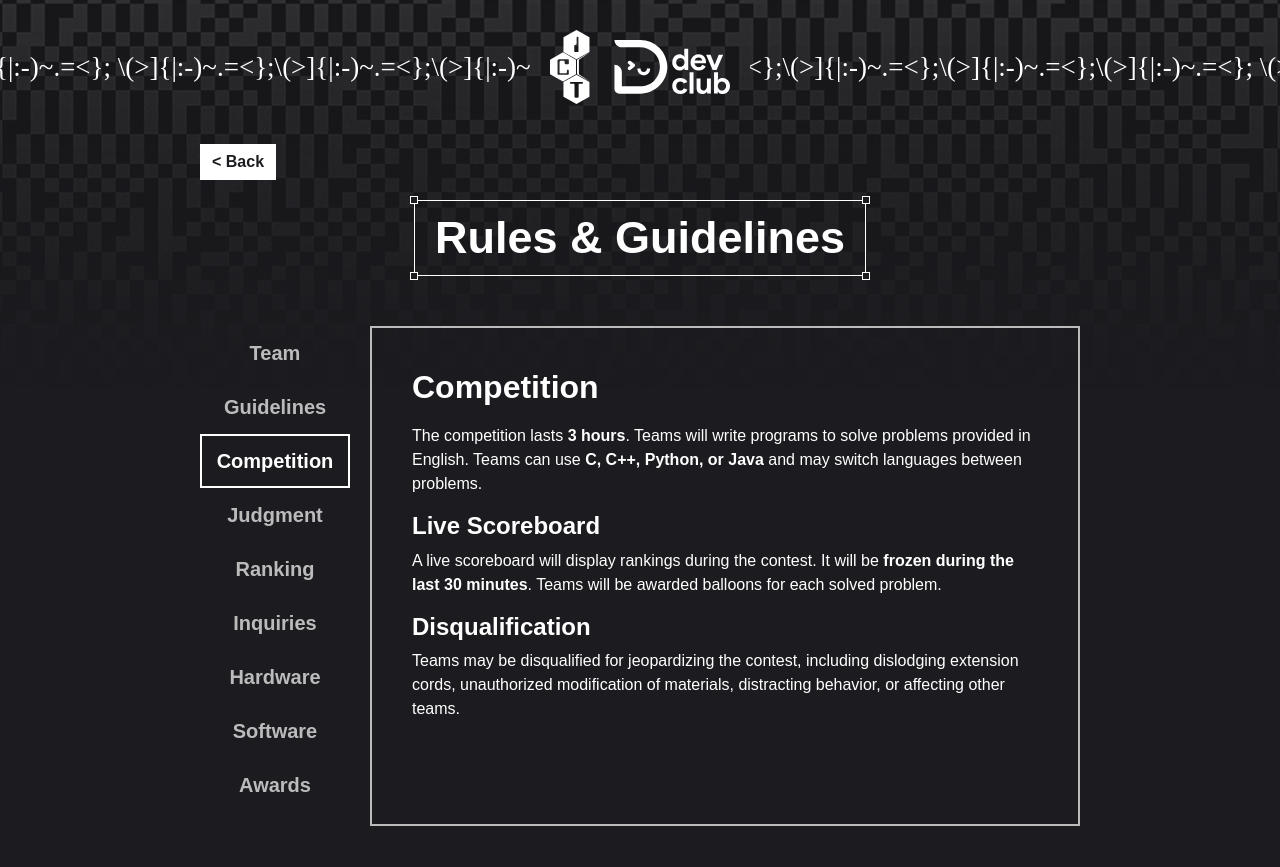
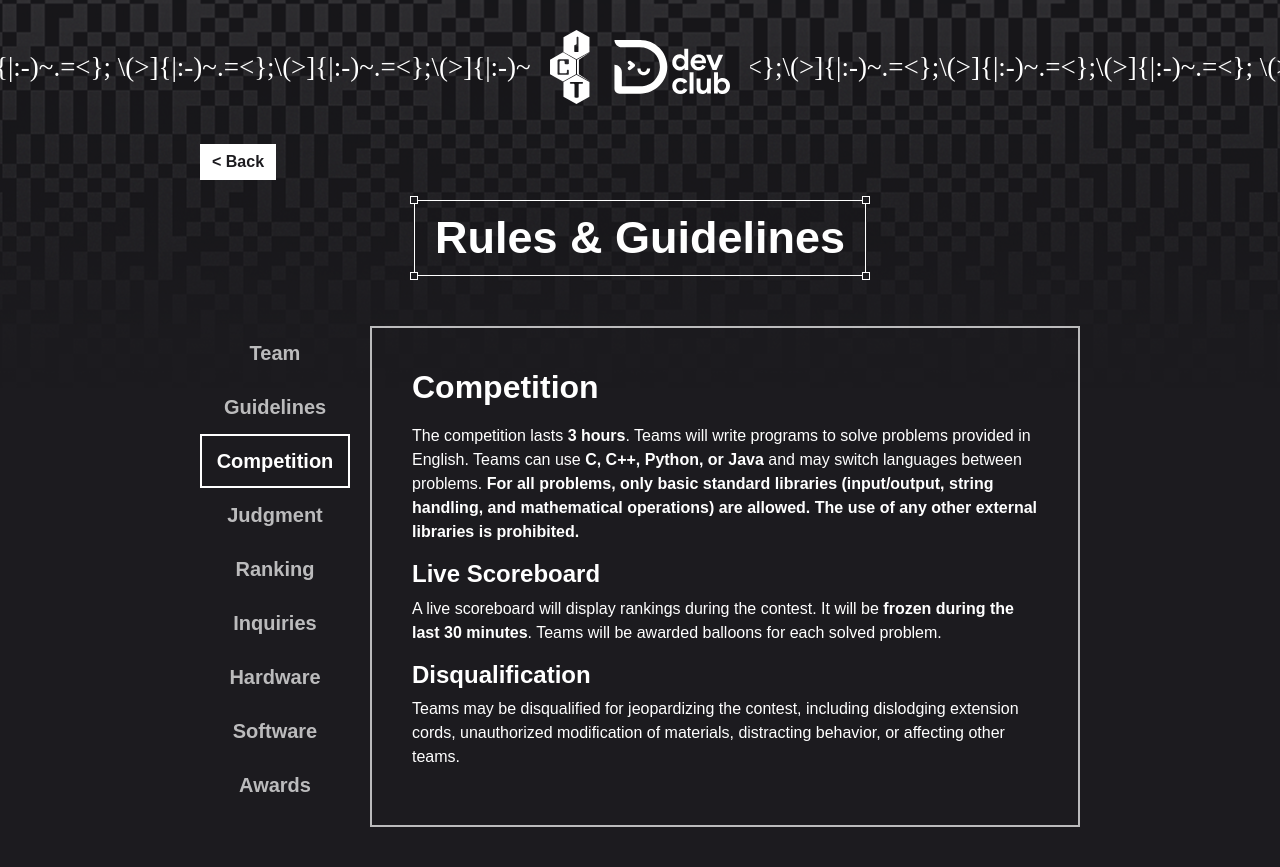
Before and after one commit to ppanturat/ictpc26-web, a Flask app: page /rules in a window 1280 px wide, after a click on "Competition". Shown: the top 867 px of the page. Before the commit the page ends 826 px from the top, so only its background shows below. Run offline with Flask 3, Linux system fonts and the light colour scheme; some web fonts are replaced.

Commit message:
Update rules for allowed programming libraries
Clarified language restrictions for the competition.

```diff
--- a/templates/rules.html
+++ b/templates/rules.html
@@ -100,7 +100,7 @@
                     provided
                     in English.
                     Teams can use <strong>C, C++, Python, or Java</strong> and may switch languages between
-                    problems.
+                    problems. <strong>For all problems, only basic standard libraries (input/output, string handling, and mathematical operations) are allowed. The use of any other external libraries is prohibited.</strong>
                 </p>
                 <h4>Live Scoreboard</h4>
                 <p>
```
